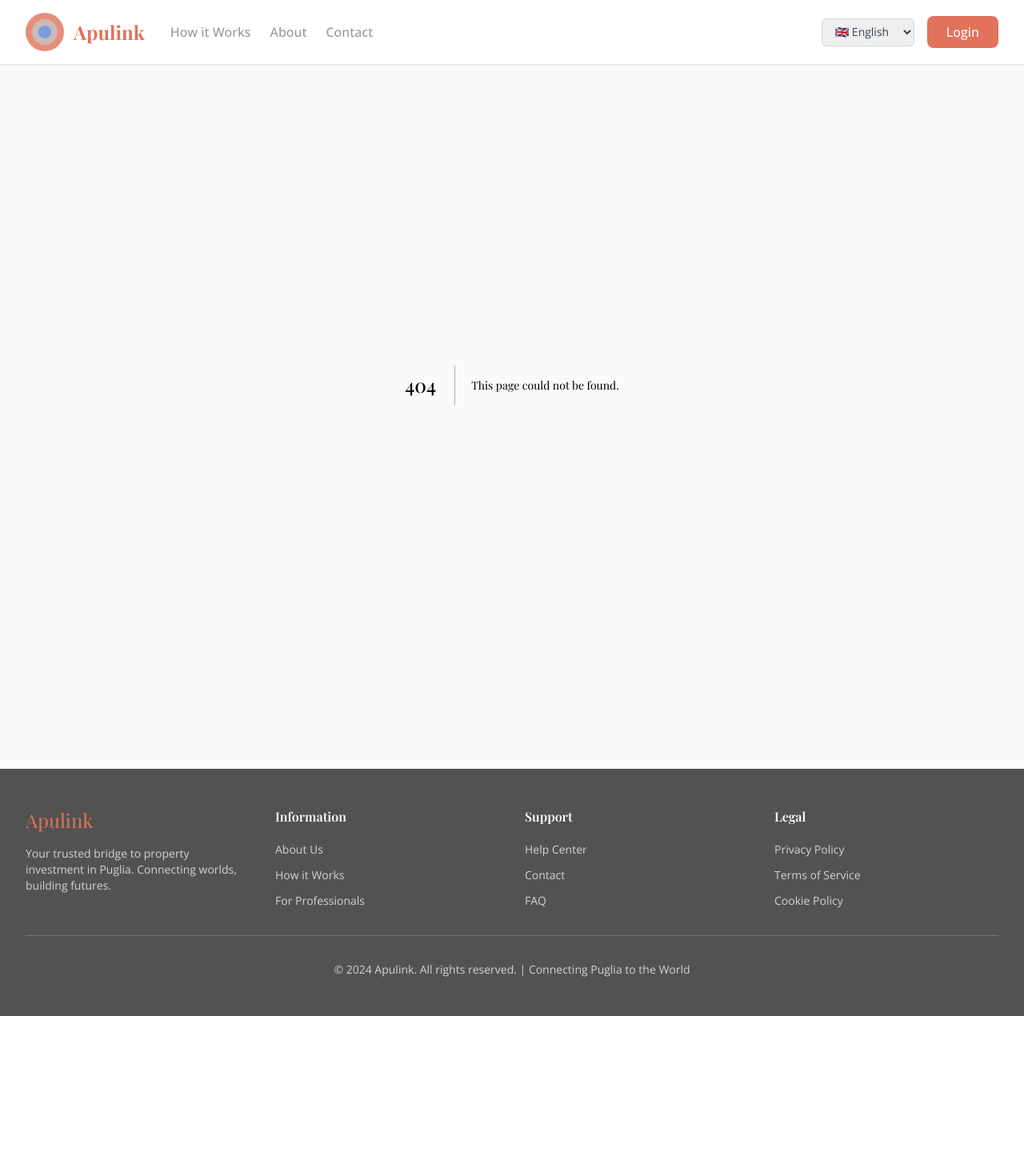
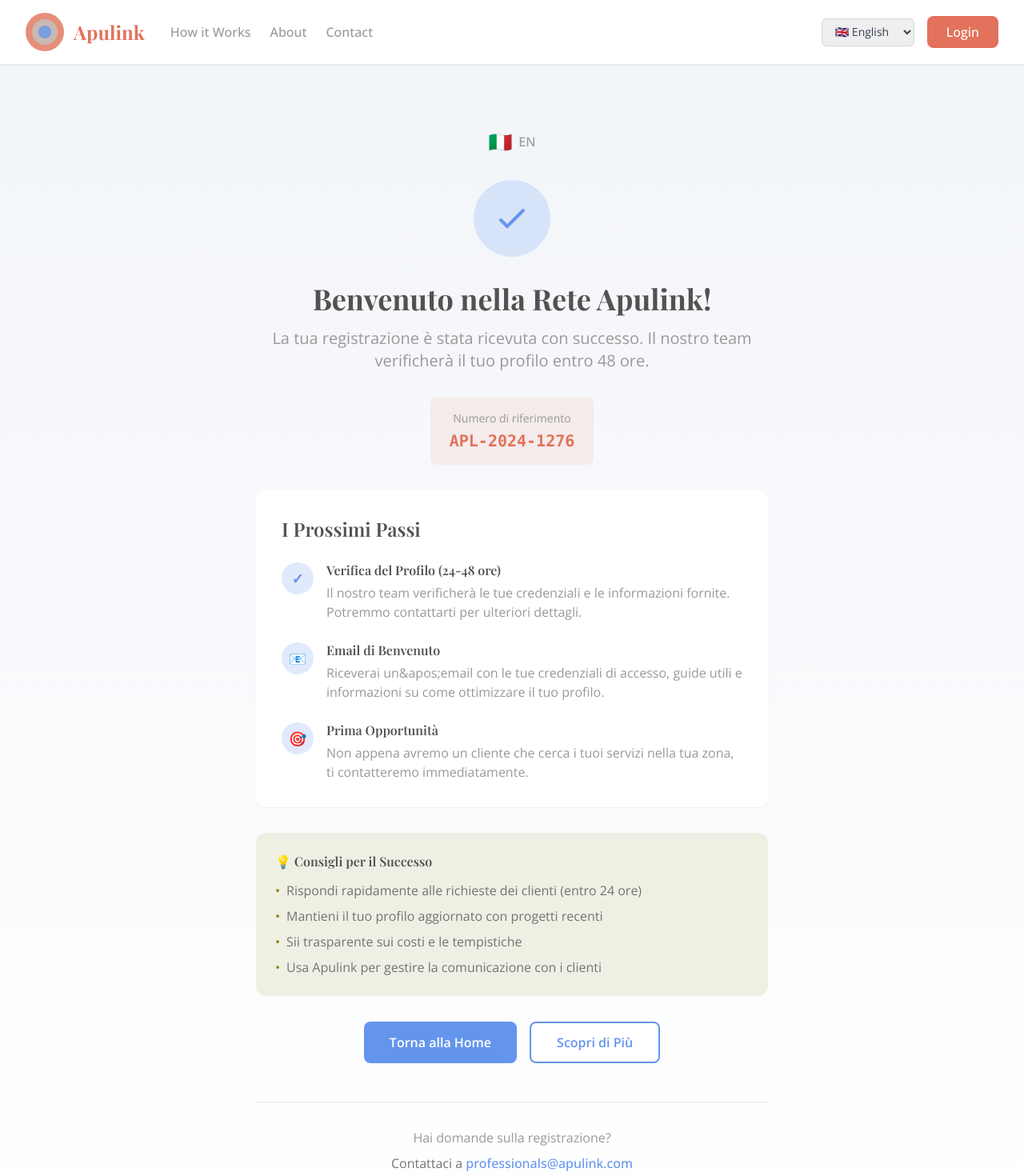
Before and after one commit to Geppix140269/PropertyProsDB, a Next.js app: page /professional/register/success in a window 1280 px wide. Before the commit this address had no page. Shown: the top 1470 px of the page at 80% size. Before the commit the page ends 1270 px from the top, so only its background shows below. Built offline with nearby package versions, Linux system fonts and the light colour scheme; a web font is replaced by a local one.

Commit message:
Create page.tsx

```diff
--- /dev/null
+++ b/app/professional/register/success/page.tsx
@@ -0,0 +1,186 @@
+// PATH: app/professional/register/success/page.tsx
+'use client'
+import { useState } from 'react'
+import { useRouter } from 'next/navigation'
+
+export default function ProfessionalRegisterSuccessPage() {
+  const router = useRouter()
+  const [language, setLanguage] = useState<'it' | 'en'>('it')
+
+  return (
+    <div className="min-h-screen bg-gradient-to-b from-sea/5 to-white">
+      {/* Success Message */}
+      <section className="py-20">
+        <div className="max-w-2xl mx-auto px-4 text-center">
+          {/* Language Toggle */}
+          <div className="flex justify-center mb-8">
+            <button
+              onClick={() => setLanguage(language === 'it' ? 'en' : 'it')}
+              className="flex items-center space-x-2 text-stone-600 hover:text-sea font-medium"
+            >
+              <span className="text-2xl">{language === 'it' ? '🇮🇹' : '🇬🇧'}</span>
+              <span>{language === 'it' ? 'EN' : 'IT'}</span>
+            </button>
+          </div>
+
+          {/* Success Icon */}
+          <div className="mb-8">
+            <div className="inline-flex items-center justify-center w-24 h-24 bg-sea/20 rounded-full">
+              <svg className="w-12 h-12 text-sea" fill="none" stroke="currentColor" viewBox="0 0 24 24">
+                <path strokeLinecap="round" strokeLinejoin="round" strokeWidth="2" d="M5 13l4 4L19 7" />
+              </svg>
+            </div>
+          </div>
+
+          <h1 className="font-playfair text-4xl font-bold text-stone-800 mb-4">
+            {language === 'it'
+              ? 'Benvenuto nella Rete Apulink!'
+              : 'Welcome to the Apulink Network!'
+            }
+          </h1>
+
+          <p className="text-xl text-stone-600 mb-8">
+            {language === 'it'
+              ? 'La tua registrazione è stata ricevuta con successo. Il nostro team verificherà il tuo profilo entro 48 ore.'
+              : 'Your registration has been successfully received. Our team will verify your profile within 48 hours.'
+            }
+          </p>
+
+          {/* Reference Number */}
+          <div className="bg-terracotta/10 rounded-lg px-6 py-4 mb-8 inline-block">
+            <p className="text-sm text-stone-600 mb-1">
+              {language === 'it' ? 'Numero di riferimento' : 'Reference number'}
+            </p>
+            <p className="font-mono text-xl text-terracotta font-bold">APL-2024-{Math.floor(Math.random() * 9999).toString().padStart(4, '0')}</p>
+          </div>
+
+          {/* What Happens Next */}
+          <div className="bg-white rounded-xl shadow-sm p-8 mb-8 text-left">
+            <h2 className="font-playfair text-2xl font-semibold text-stone-800 mb-6">
+              {language === 'it' ? 'I Prossimi Passi' : 'Next Steps'}
+            </h2>
+
+            <div className="space-y-6">
+              <div className="flex items-start">
+                <div className="bg-sea/20 text-sea rounded-full w-10 h-10 flex items-center justify-center font-bold text-lg flex-shrink-0 mt-0.5">
+                  ✓
+                </div>
+                <div className="ml-4">
+                  <h3 className="font-semibold text-stone-800 mb-1">
+                    {language === 'it' ? 'Verifica del Profilo (24-48 ore)' : 'Profile Verification (24-48 hours)'}
+                  </h3>
+                  <p className="text-stone-600">
+                    {language === 'it'
+                      ? 'Il nostro team verificherà le tue credenziali e le informazioni fornite. Potremmo contattarti per ulteriori dettagli.'
+                      : 'Our team will verify your credentials and the information provided. We may contact you for additional details.'
+                    }
+                  </p>
+                </div>
+              </div>
+
+              <div className="flex items-start">
+                <div className="bg-sea/20 text-sea rounded-full w-10 h-10 flex items-center justify-center font-bold text-lg flex-shrink-0 mt-0.5">
+                  📧
+                </div>
+                <div className="ml-4">
+                  <h3 className="font-semibold text-stone-800 mb-1">
+                    {language === 'it' ? 'Email di Benvenuto' : 'Welcome Email'}
+                  </h3>
+                  <p className="text-stone-600">
+                    {language === 'it'
+                      ? 'Riceverai un&apos;email con le tue credenziali di accesso, guide utili e informazioni su come ottimizzare il tuo profilo.'
+                      : 'You&apos;ll receive an email with your login credentials, useful guides, and information on how to optimize your profile.'
+                    }
+                  </p>
+                </div>
+              </div>
+
+              <div className="flex items-start">
+                <div className="bg-sea/20 text-sea rounded-full w-10 h-10 flex items-center justify-center font-bold text-lg flex-shrink-0 mt-0.5">
+                  🎯
+                </div>
+                <div className="ml-4">
+                  <h3 className="font-semibold text-stone-800 mb-1">
+                    {language === 'it' ? 'Prima Opportunità' : 'First Opportunity'}
+                  </h3>
+                  <p className="text-stone-600">
+                    {language === 'it'
+                      ? 'Non appena avremo un cliente che cerca i tuoi servizi nella tua zona, ti contatteremo immediatamente.'
+                      : 'As soon as we have a client looking for your services in your area, we&apos;ll contact you immediately.'
+                    }
+                  </p>
+                </div>
+              </div>
+            </div>
+          </div>
+
+          {/* Tips for Success */}
+          <div className="bg-olive/10 rounded-xl p-6 mb-8 text-left">
+            <h3 className="font-semibold text-stone-800 mb-3">
+              {language === 'it' ? '💡 Consigli per il Successo' : '💡 Tips for Success'}
+            </h3>
+            <ul className="space-y-2 text-stone-700">
+              <li className="flex items-start">
+                <span className="text-olive mr-2">•</span>
+                {language === 'it'
+                  ? 'Rispondi rapidamente alle richieste dei clienti (entro 24 ore)'
+                  : 'Respond quickly to client requests (within 24 hours)'
+                }
+              </li>
+              <li className="flex items-start">
+                <span className="text-olive mr-2">•</span>
+                {language === 'it'
+                  ? 'Mantieni il tuo profilo aggiornato con progetti recenti'
+                  : 'Keep your profile updated with recent projects'
+                }
+              </li>
+              <li className="flex items-start">
+                <span className="text-olive mr-2">•</span>
+                {language === 'it'
+                  ? 'Sii trasparente sui costi e le tempistiche'
+                  : 'Be transparent about costs and timelines'
+                }
+              </li>
+              <li className="flex items-start">
+                <span className="text-olive mr-2">•</span>
+                {language === 'it'
+                  ? 'Usa Apulink per gestire la comunicazione con i clienti'
+                  : 'Use Apulink to manage client communication'
+                }
+              </li>
+            </ul>
+          </div>
+
+          {/* CTA Buttons */}
+          <div className="flex flex-col sm:flex-row gap-4 justify-center">
+            <button
+              onClick={() => router.push('/')}
+              className="px-8 py-3 bg-sea text-white rounded-lg font-semibold hover:bg-sea-dark transition-all"
+            >
+              {language === 'it' ? 'Torna alla Home' : 'Back to Home'}
+            </button>
+            <button
+              onClick={() => router.push('/professional')}
+              className="px-8 py-3 bg-white text-sea border-2 border-sea rounded-lg font-semibold hover:bg-sea/5 transition-all"
+            >
+              {language === 'it' ? 'Scopri di Più' : 'Learn More'}
+            </button>
+          </div>
+
+          {/* Support Info */}
+          <div className="mt-12 pt-8 border-t border-stone-200">
+            <p className="text-stone-600 mb-2">
+              {language === 'it' ? 'Hai domande sulla registrazione?' : 'Questions about your registration?'}
+            </p>
+            <p className="text-stone-700">
+              {language === 'it' ? 'Contattaci a' : 'Contact us at'}{' '}
+              <a href="mailto:professionals@apulink.com" className="text-sea hover:text-sea-dark font-medium">
+                professionals@apulink.com
+              </a>
+            </p>
+          </div>
+        </div>
+      </section>
+    </div>
+  )
+}
```
